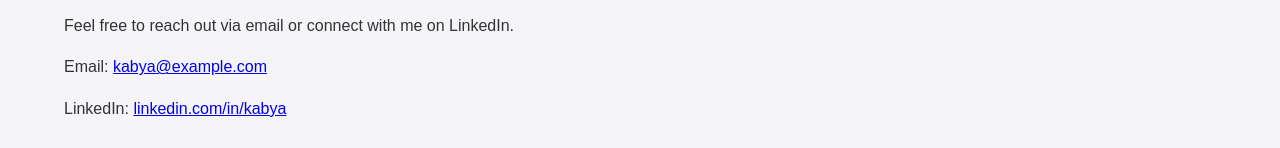
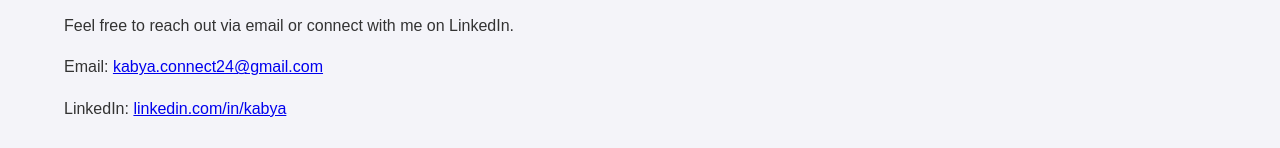
Before and after one commit to Kabyaghosh/Kabya-Ghosh, a plain HTML site: page index.html in a window 1280 px wide. Shown: the part 1254-1402 px from the top of the page. Drawn offline with Linux system fonts and the light colour scheme.

Commit message:
Update index.html

```diff
--- a/index.html
+++ b/index.html
@@ -71,7 +71,7 @@
     <section id="contact" class="container fade-in">
         <h2>Contact Me</h2>
         <p>Feel free to reach out via email or connect with me on LinkedIn.</p>
-        <p>Email: <a href="mailto:kabya@example.com">kabya@example.com</a></p>
+        <p>Email: <a href="mailto:kabya.connect24@gmail.com">kabya.connect24@gmail.com</a></p>
         <p>LinkedIn: <a href="https://linkedin.com/in/kabya" target="_blank">linkedin.com/in/kabya</a></p>
     </section>
 
```
